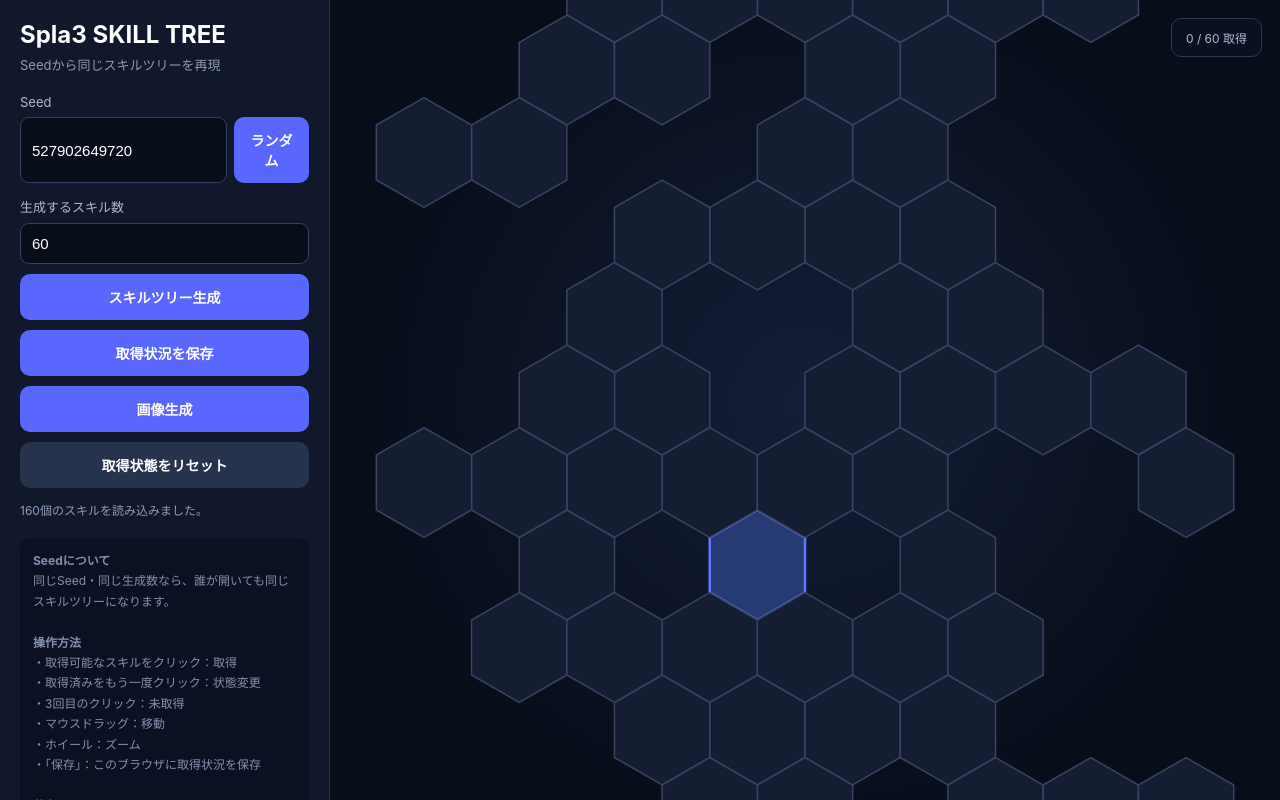
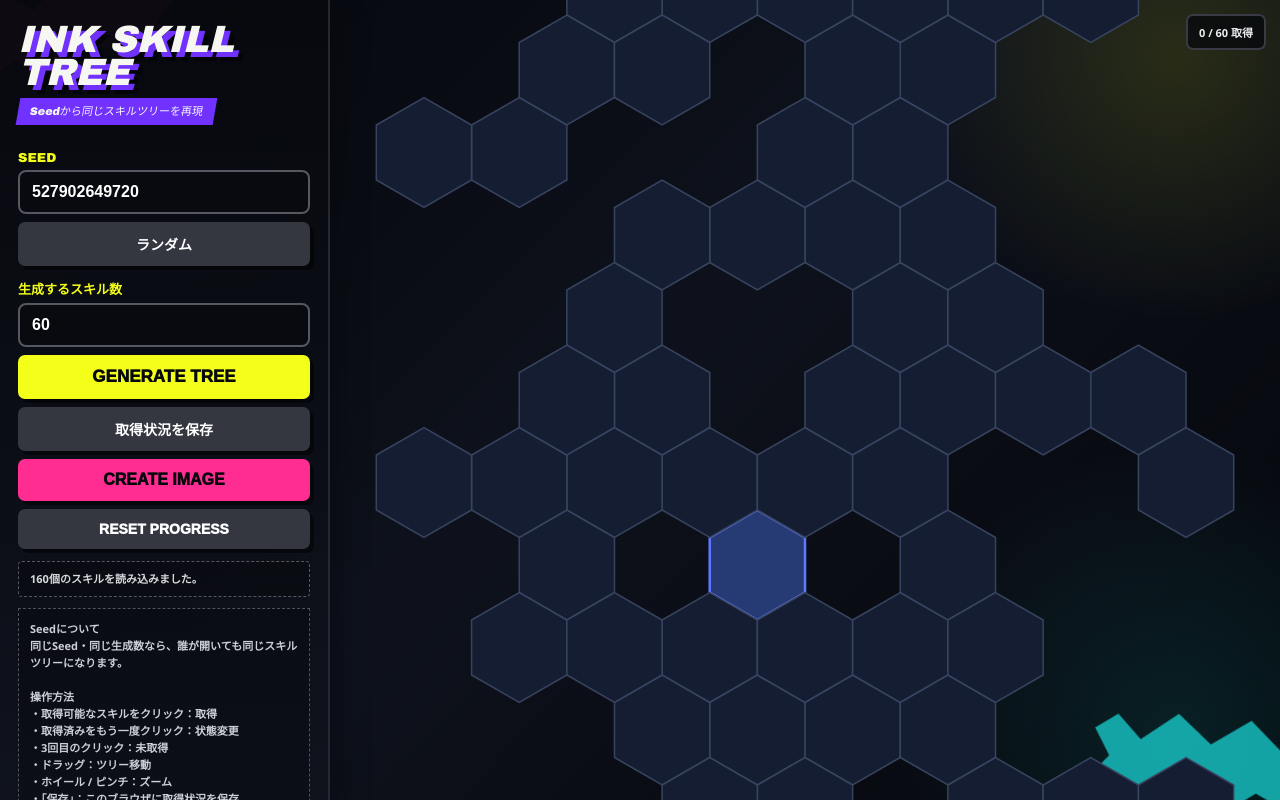
Before and after one commit to Hal49790/spla3-skilltree, a plain HTML site: page index.html in a window 1280 px wide. Drawn offline with Linux system fonts and the light colour scheme.

Commit message:
Update index.html

```diff
--- a/index.html
+++ b/index.html
@@ -3,50 +3,41 @@
 <head>
 <meta charset="UTF-8">
 <meta name="viewport" content="width=device-width, initial-scale=1.0, maximum-scale=1.0, user-scalable=no">
-<title>Spla3 SKILL TREE</title>
+<title>INK SKILL TREE</title>
+
 <style>
-*{box-sizing:border-box}
-body{margin:0;background:#0b1020;color:#fff;font-family:-apple-system,BlinkMacSystemFont,"Segoe UI",sans-serif;overflow:hidden}
-.app{display:flex;height:100vh}
-.sidebar{width:330px;min-width:330px;background:#11182b;border-right:1px solid #29334d;padding:20px;overflow-y:auto;z-index:10}
-.title{font-size:24px;font-weight:bold;margin-bottom:6px}
-.subtitle{color:#8d9ab8;font-size:13px;margin-bottom:20px}
-label{display:block;font-size:13px;color:#aeb9d2;margin:14px 0 7px}
-input{width:100%;padding:11px;border-radius:9px;border:1px solid #34415f;background:#080d1a;color:#fff;font-size:15px;outline:none}
-input:focus{border-color:#6d7cff}
-button{width:100%;border:0;border-radius:10px;padding:13px;margin-top:10px;background:#5967ff;color:#fff;font-weight:bold;font-size:14px;cursor:pointer;transition:.15s}
-button:hover{background:#707cff;transform:translateY(-1px)}
-button.secondary{background:#27324d}
-button.secondary:hover{background:#34415f}
-.seed-row{display:flex;gap:7px}.seed-row input{flex:1}.seed-row button{width:75px;margin-top:0}
-.info{margin-top:18px;padding:13px;background:#0b1122;border-radius:10px;color:#8491ae;font-size:12px;line-height:1.7}
-.status{margin-top:14px;color:#8f9dbc;font-size:12px;line-height:1.5}
-.canvas-area{position:relative;flex:1;overflow:hidden;background:radial-gradient(circle at center,#141e38 0%,#080d1a 70%)}
-canvas{display:block;width:100%;height:100%;cursor:grab}
-canvas.dragging{cursor:grabbing}
-.top-info{position:absolute;right:18px;top:18px;background:rgba(12,18,35,.88);border:1px solid #2c3855;padding:10px 14px;border-radius:10px;font-size:12px;color:#aeb9d2;backdrop-filter:blur(8px)}
-.skill-detail{position:absolute;right:18px;bottom:18px;width:280px;background:rgba(12,18,35,.94);border:1px solid #34415f;border-radius:12px;padding:16px;display:none;backdrop-filter:blur(10px)}
-.skill-detail.show{display:block}.skill-detail h2{margin:0 0 8px;font-size:19px}.skill-detail p{margin:0;color:#9aa7c1;font-size:12px;line-height:1.6}
-.seed-badge{display:inline-block;margin-top:8px;padding:4px 8px;border-radius:6px;background:#1d2741;color:#aeb9d2;font-size:11px}
-@media(max-width:700px){
-body{overflow:hidden;touch-action:none}
-.app{display:block;height:100dvh}
-.sidebar{position:absolute;left:0;right:0;top:0;width:auto;min-width:0;height:auto;max-height:42dvh;padding:12px;background:rgba(17,24,43,.96);border:0;border-bottom:1px solid #29334d;overflow-y:auto;z-index:20;backdrop-filter:blur(10px)}
-.title{font-size:20px;margin-bottom:2px}.subtitle{margin-bottom:8px}
-label{margin:8px 0 5px}input{padding:9px;font-size:14px}button{padding:10px;margin-top:7px}
-.info{display:none}.status{margin-top:8px}
-.canvas-area{position:absolute;inset:0;width:100%;height:100dvh}
-canvas{touch-action:none}
-.top-info{top:auto;right:10px;bottom:10px;font-size:11px;padding:7px 10px;z-index:5}
-.skill-detail{right:10px;left:10px;bottom:42px;width:auto;max-height:28dvh;overflow:auto;padding:12px;z-index:10}
-}
-@media(max-width:420px){.seed-row{gap:5px}.seed-row button{width:68px}.title{font-size:18px}.subtitle{font-size:11px}}
+:root{--bg:#070a10;--panel:rgba(10,13,21,.95);--yellow:#f3ff19;--pink:#ff2d92;--cyan:#1ce9e9;--purple:#7132ff;--white:#f7f7f2}
+*{box-sizing:border-box}html,body{width:100%;height:100%;margin:0}
+body{overflow:hidden;color:var(--white);font-family:"Arial Black","Segoe UI",sans-serif;background:radial-gradient(circle at 8% 8%,rgba(255,45,146,.2),transparent 18%),radial-gradient(circle at 92% 7%,rgba(243,255,25,.15),transparent 19%),radial-gradient(circle at 92% 92%,rgba(28,233,233,.13),transparent 21%),linear-gradient(135deg,#05070c,#111521 48%,#06080d)}
+body:before,body:after{content:"";position:fixed;z-index:0;pointer-events:none;width:260px;height:115px;opacity:.8;clip-path:polygon(0 30%,8% 15%,18% 34%,31% 7%,45% 29%,59% 3%,73% 27%,88% 9%,100% 34%,91% 54%,100% 70%,80% 78%,65% 65%,49% 95%,35% 69%,20% 88%,8% 65%,0 74%,7% 52%)}
+body:before{left:-80px;top:-25px;background:var(--pink);transform:rotate(-8deg)}body:after{right:-70px;bottom:-28px;background:var(--cyan);transform:rotate(9deg)}
+.app{position:relative;z-index:1;display:flex;width:100%;height:100dvh}
+.sidebar{width:330px;min-width:330px;padding:20px 18px;background:linear-gradient(180deg,rgba(7,9,14,.97),rgba(16,19,29,.94));border-right:2px solid #252833;box-shadow:0 15px 35px rgba(0,0,0,.42);overflow:auto}
+.title{font-size:38px;line-height:.88;font-style:italic;font-weight:1000;margin:3px 0 8px;text-shadow:5px 5px 0 var(--purple),9px 9px 0 rgba(0,0,0,.55)}
+.subtitle{display:inline-block;padding:6px 12px;margin-bottom:13px;background:var(--purple);transform:skew(-10deg);font-size:11px;line-height:1.35}
+.asset-status{padding:8px 10px;border-left:5px solid var(--cyan);background:rgba(28,233,233,.08);border-radius:3px;color:#d9ffff;font:700 11px "Segoe UI",sans-serif}
+label{display:block;margin:13px 0 5px;color:var(--yellow);font-size:13px;font-weight:1000;text-transform:uppercase}
+input{width:100%;padding:11px 12px;border-radius:8px;border:2px solid #555862;background:#080a0f;color:#fff;font-size:16px;font-weight:800;outline:none}
+input:focus{border-color:var(--yellow);box-shadow:0 0 0 3px rgba(243,255,25,.12)}
+button{width:100%;padding:12px 11px;margin-top:8px;border:0;border-radius:7px;background:#343640;color:#fff;font-size:14px;font-weight:1000;cursor:pointer;box-shadow:4px 4px 0 rgba(0,0,0,.5)}
+button:hover{filter:brightness(1.1);transform:translate(-1px,-1px)}button:active{transform:translate(2px,2px);box-shadow:1px 1px 0 rgba(0,0,0,.5)}
+#generateButton{background:var(--yellow);color:#07090c;font-size:17px}#exportPngButton{background:var(--pink);color:#08090d;font-size:16px}
+.status{margin-top:12px;padding:9px 11px;background:rgba(0,0,0,.22);border:1px dashed #555862;border-radius:4px;color:#d6d8de;font:700 11px/1.45 "Segoe UI",sans-serif}
+.info{margin-top:11px;padding:11px;border:1px dashed #50535e;background:rgba(0,0,0,.2);color:#cdd0d7;font:600 11px/1.55 "Segoe UI",sans-serif}
+.canvas-area{position:relative;flex:1;min-width:0;overflow:hidden;background:rgba(0,0,0,.15)}
+canvas{display:block;width:100%;height:100%;cursor:grab;touch-action:none}canvas.dragging{cursor:grabbing}
+.top-info{position:absolute;right:14px;top:14px;z-index:5;padding:8px 11px;border:2px solid #383b46;border-radius:7px;background:rgba(7,9,14,.78);color:#e9eaee;font:800 11px "Segoe UI",sans-serif;backdrop-filter:blur(8px)}
+.skill-detail{position:absolute;right:16px;bottom:16px;width:285px;z-index:8;display:none;padding:15px;background:rgba(7,9,14,.95);border:2px solid #444752;border-radius:9px;box-shadow:0 15px 35px rgba(0,0,0,.48)}
+.skill-detail.show{display:block}.skill-detail h2,.skill-detail h3{margin:0 0 6px;color:var(--pink);font-size:21px}.skill-detail p{margin:0;color:#dfe1e6;font:700 12px/1.45 "Segoe UI",sans-serif}
+@media(max-width:700px){.app{display:block;height:100dvh}.sidebar{position:absolute;left:0;right:0;top:0;width:auto;min-width:0;max-height:40dvh;padding:11px 12px 9px;z-index:20;border-right:0;border-bottom:2px solid #292c36;background:rgba(7,9,14,.95);backdrop-filter:blur(10px)}.title{font-size:25px;margin:0 0 2px}.subtitle{font-size:9px;padding:4px 8px;margin-bottom:6px}.asset-status{padding:6px 8px;font-size:9px}label{font-size:10px;margin:6px 0 3px}input{padding:8px;font-size:13px}button{padding:8px;margin-top:5px;font-size:11px}#generateButton,#exportPngButton{font-size:12px}.info{display:none}.status{margin-top:5px;padding:6px;font-size:9px}.canvas-area{position:absolute;inset:0;width:100%;height:100dvh}.top-info{right:7px;bottom:7px;top:auto;font-size:9px;padding:5px 7px}.skill-detail{left:9px;right:9px;bottom:34px;width:auto;max-height:25dvh;padding:11px}}
+@media(max-width:420px){.title{font-size:22px}.sidebar{max-height:42dvh}}
 </style>
+
 </head>
 <body>
 <div class="app">
 <aside class="sidebar">
-  <div class="title">Spla3 SKILL TREE</div>
+  <div class="title">INK SKILL TREE</div>
   <div class="subtitle">Seedから同じスキルツリーを再現</div>
 
   <label>Seed</label>
@@ -58,10 +49,10 @@
   <label>生成するスキル数</label>
   <input id="countInput" type="number" min="1" max="160" value="60">
 
-  <button id="generateButton">スキルツリー生成</button>
+  <button id="generateButton">GENERATE TREE</button>
   <button id="saveButton">取得状況を保存</button>
-  <button id="exportPngButton">画像生成</button>
-  <button id="resetButton" class="secondary">取得状態をリセット</button>
+  <button id="exportPngButton">CREATE IMAGE</button>
+  <button id="resetButton" class="secondary">RESET PROGRESS</button>
 
   <div class="status" id="status">スキルデータを読み込んでいます...</div>
 
@@ -72,8 +63,8 @@
     ・取得可能なスキルをクリック：取得<br>
     ・取得済みをもう一度クリック：状態変更<br>
     ・3回目のクリック：未取得<br>
-    ・マウスドラッグ：移動<br>
-    ・ホイール：ズーム<br>
+    ・ドラッグ：ツリー移動<br>
+    ・ホイール / ピンチ：ズーム<br>
     ・「保存」：このブラウザに取得状況を保存<br><br>
     <b>共有</b><br>
     SeedはURLにも保存されます。URLを共有すると同じツリーを開けます。
```
